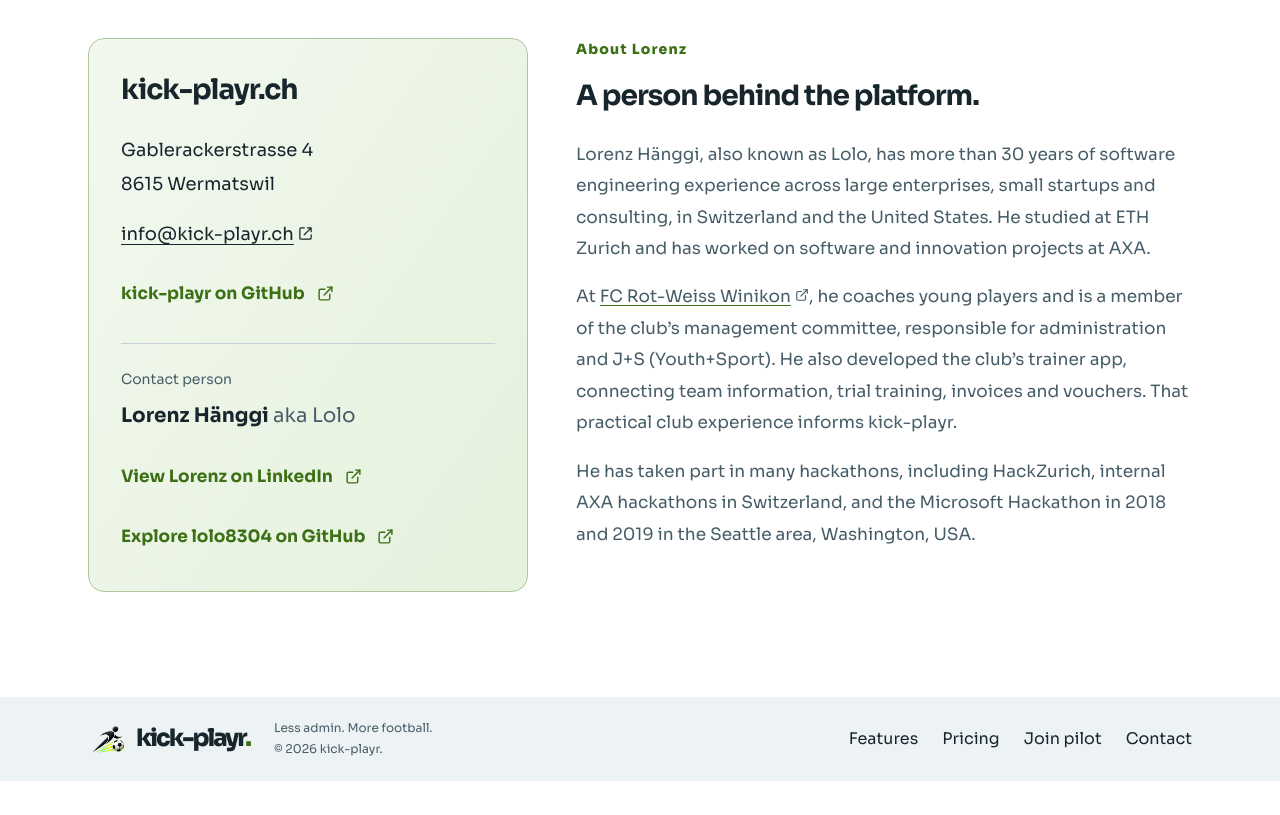
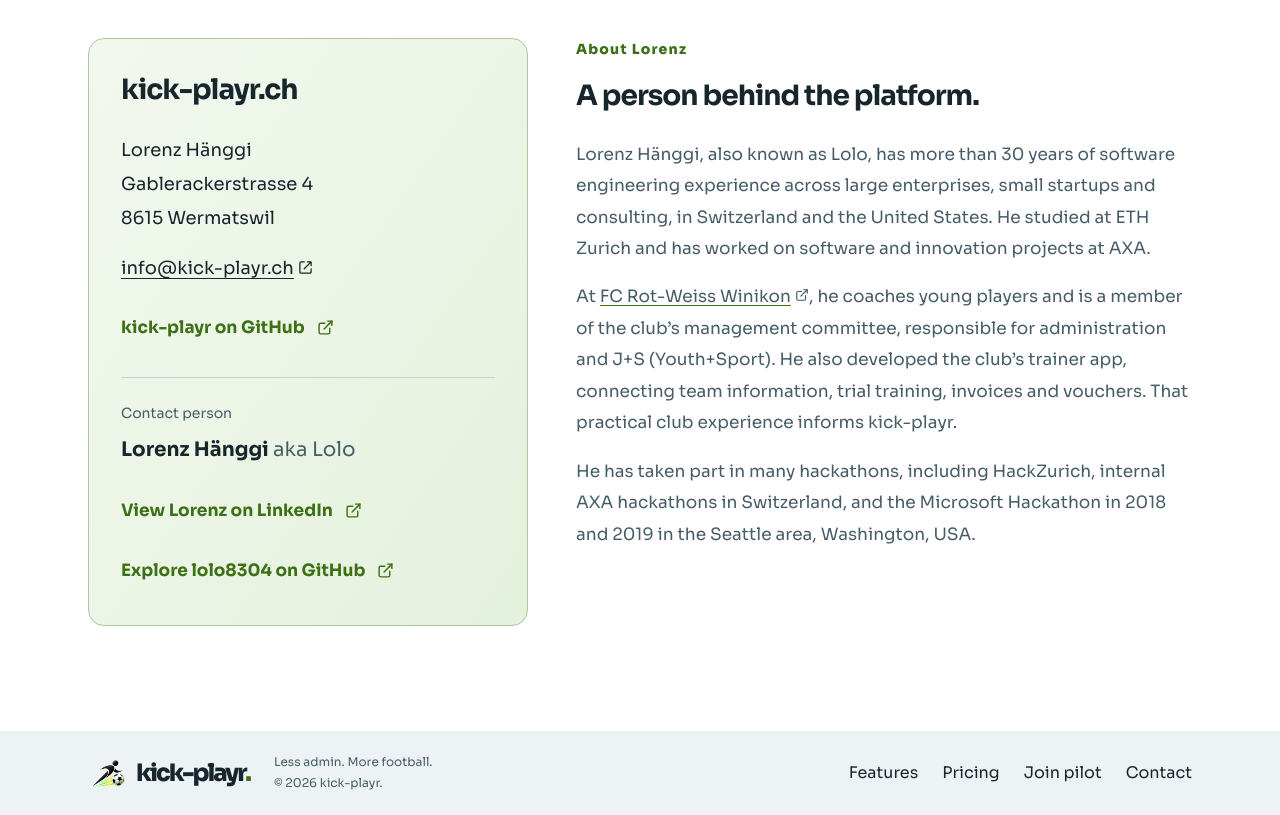
Before and after one commit to kick-playr/kick-playr-site, a Next.js app: page / in a window 1280 px wide. Shown: the part 10620-11435 px from the top of the page. Before the commit the page ends 11401 px from the top, so only its background shows below. Built offline with nearby package versions, Linux system fonts and the light colour scheme; no server answers.

Commit message:
Add Lorenz Hänggi to contact address (#2)

```diff
--- a/app/home.tsx
+++ b/app/home.tsx
@@ -290,7 +290,7 @@
                 <div className="contact-grid">
                     <div className="contact-card">
                         <h3>kick-playr.ch</h3>
-                        <address>Gablerackerstrasse 4<br/>8615 Wermatswil<br/>
+                        <address>Lorenz Hänggi<br/>Gablerackerstrasse 4<br/>8615 Wermatswil<br/>
                             <a href="mailto:info@kick-playr.ch">info@kick-playr.ch</a>
                         </address>
                         <a className="news-read contact-org-link" href="https://github.com/kick-playr" target="_blank" rel="noopener noreferrer"
```
